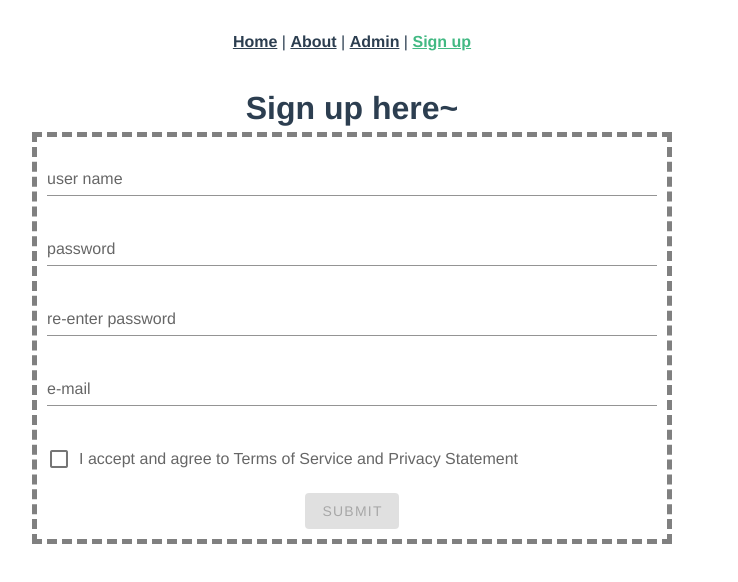
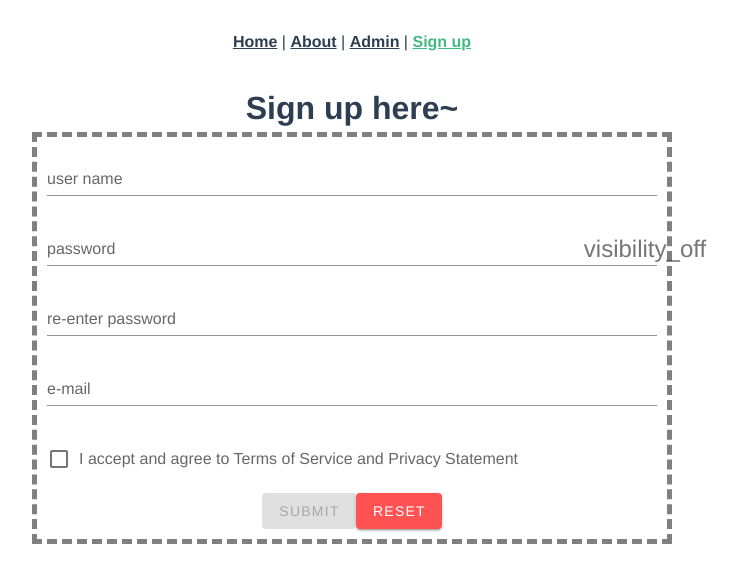
Before and after one commit to baocvcv/wenquan-platform, a Vue app in the folder frontend/: page /signup in a window 1280 px wide. Shown: the top 582 px of the page, without its empty margins (288-1026 px from the left). Built offline with nearby package versions, Linux system fonts and the light colour scheme.

Commit message:
Add reset input button and password visibility switch #29

```diff
--- a/frontend/src/components/SignUpBox.vue
+++ b/frontend/src/components/SignUpBox.vue
@@ -11,14 +11,15 @@
       <v-text-field
         v-model="password"
         label="password"
-        type="password"
+        :type="show_password ? 'text' : 'password'"
+        :append-icon="show_password ? 'visibility' : 'visibility_off'"
         :rules="password_rules"
-        required
+        @click:append="show_password = !show_password"
       ></v-text-field>
 
       <v-text-field
         label="re-enter password"
-        type="password"
+        :type="show_password ? 'text' : 'password'"
         :rules="re_password_rules"
         required
       ></v-text-field>
@@ -41,6 +42,12 @@
         @click="click"
         >Submit
       </v-btn>
+
+      <v-btn
+        color="error"
+        @click="reset_input"
+        >Reset
+      </v-btn>
     </v-form>
   </div>
 </template>
@@ -55,8 +62,10 @@ export default {
         v => !!v || "user name is required"
       ],
       password: "",
+      show_password: false,
       password_rules: [
-        v => !!v || "password is required"
+        v => !!v || "password is required",
+        v => v.length >= 8 || "at least 8 characters are required"
       ],
       re_password_rules: [
         v => v == this.password || "Does not consistent with former one"
@@ -72,6 +81,9 @@ export default {
   methods: {
     click: function() {
       alert("for test");
+    },
+    reset_input() {
+      this.$refs.input.reset();
     }
   }
 };
```
